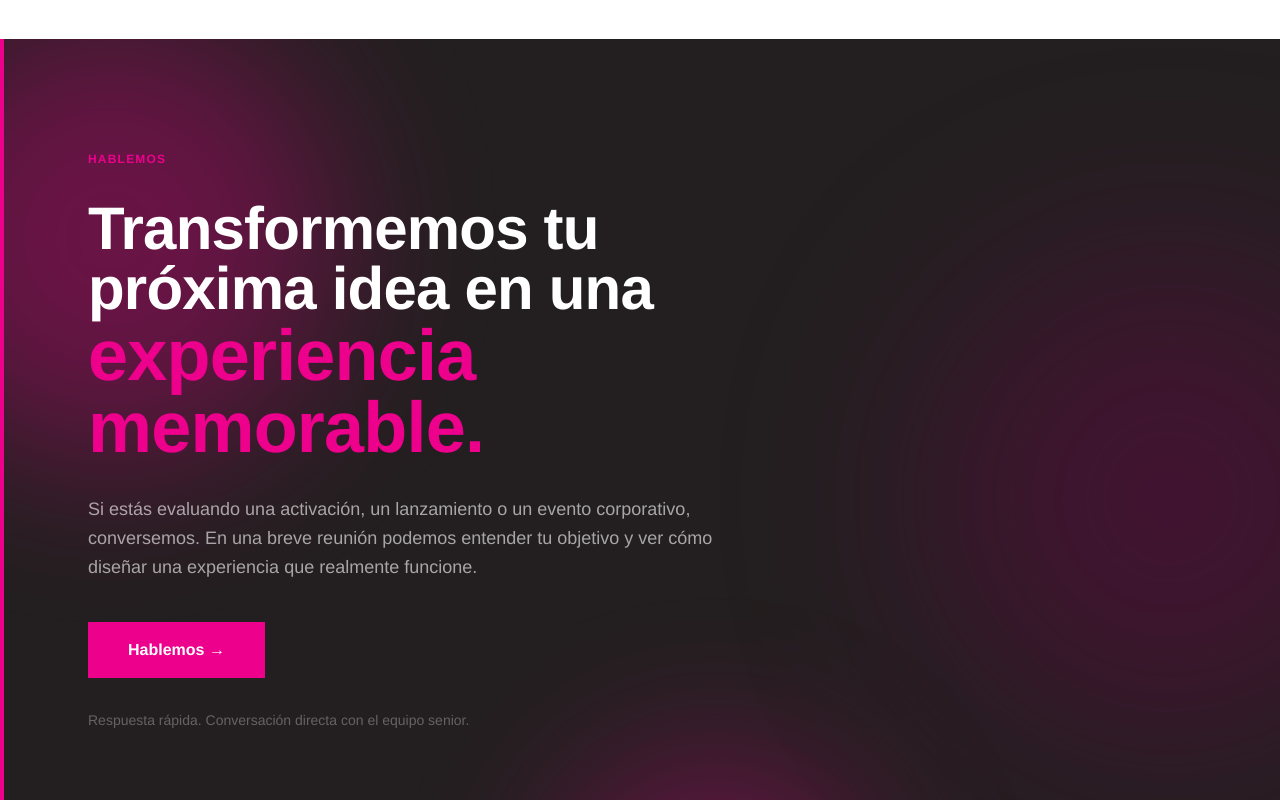
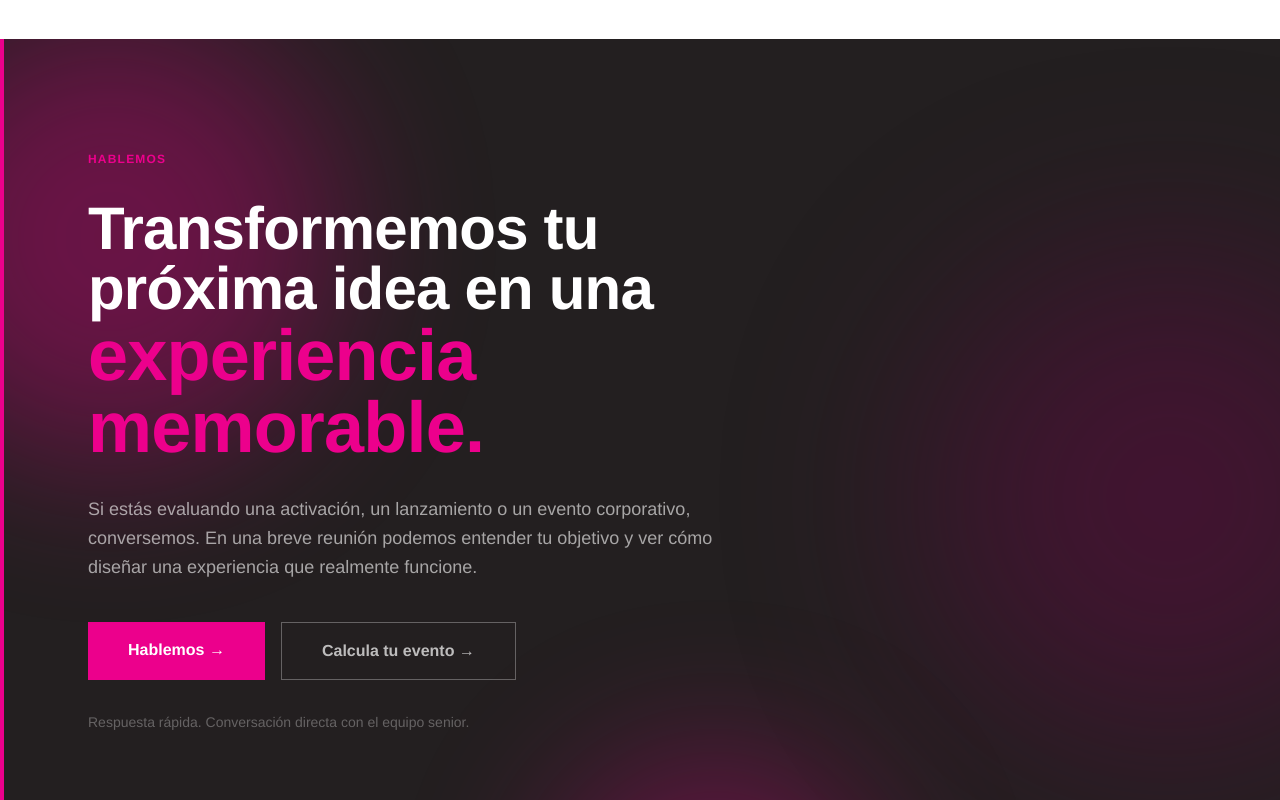
Before and after one commit to sebavigneaux-ui/lapizarra, a Next.js app: page / in a window 1280 px wide. Shown: the part 11200-12000 px from the top of the page. Built offline with nearby package versions, Linux system fonts and the light colour scheme.

Commit message:
Add calculator CTA button to CTAFinal section
Co-Authored-By: Claude Sonnet 4.6 <noreply@anthropic.com>

```diff
--- a/app/components/CTAFinal.tsx
+++ b/app/components/CTAFinal.tsx
@@ -1,5 +1,6 @@
 import Blobs from "./Blobs";
 import Image from "next/image";
+import Link from "next/link";
 
 const WA_URL = "https://wa.me/56958419326?text=Hola%2C%20me%20interesa%20agendar%20una%20reuni%C3%B3n%20con%20LaPizarra";
 
@@ -24,7 +25,7 @@ export default function CTAFinal() {
             Si estás evaluando una activación, un lanzamiento o un evento corporativo, conversemos. En una breve reunión podemos entender tu objetivo y ver cómo diseñar una experiencia que realmente funcione.
           </p>
 
-          <div className="flex mb-8">
+          <div className="flex flex-wrap gap-4 mb-8">
             <a
               href={WA_URL}
               target="_blank"
@@ -33,6 +34,12 @@ export default function CTAFinal() {
             >
               Hablemos →
             </a>
+            <Link
+              href="/calculadora"
+              className="border border-white/30 text-white/70 font-black px-10 py-4 text-base hover:border-white hover:text-white transition-all duration-200 text-center"
+            >
+              Calcula tu evento →
+            </Link>
           </div>
 
           <p className="text-white/30 text-sm">
```
